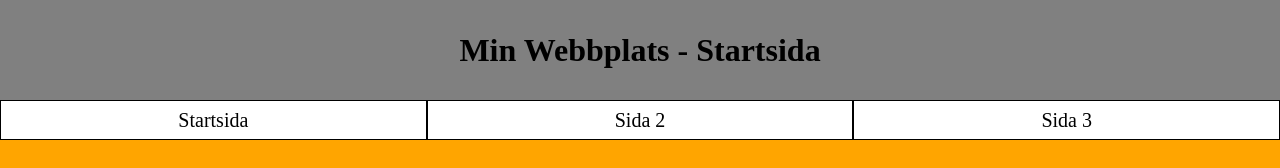
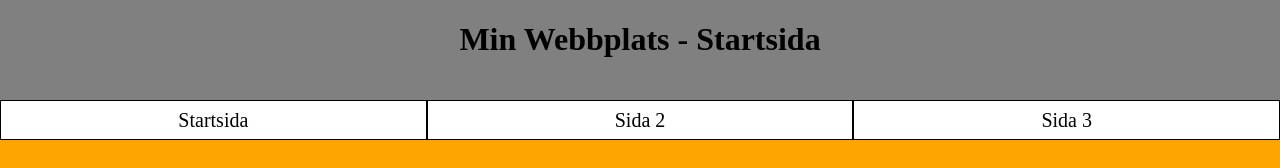
Before and after one commit to jaensson/CSS-grid, a plain HTML site: page index.html in a window 1280 px wide. Shown: the top 168 px of the page. Drawn offline with Linux system fonts and the light colour scheme.

Commit message:
Correcting CSS

```diff
--- a/main.css
+++ b/main.css
@@ -2,16 +2,9 @@
     margin: 0;
     padding: 0;
     height: 100vh;
-    box-sizing: border-box;
 }
 
 /* Common */
-*, *::before, *::after {
-    box-sizing: inherit;
-    margin: 0;
-    padding: 0;
-}
-
 ::-webkit-scrollbar {
     width: 0;
 }
@@ -31,22 +24,22 @@
 header {
     grid-area: header;
     background-color: gray;
-    display: flex;
-    justify-content: center;
-    align-items: center;
+    text-align: center;
 }
 
 nav {
     grid-area: nav;
     display: grid;
     grid-template-columns: 1fr;
-    grid-template-rows: 1fr;;
+    grid-template-rows: 1fr;
 }
 
 ul {
     display: grid;
     grid-template-columns: 1fr;
     list-style-type: none;
+    padding: 0;
+    margin: 0;
 }
 
 li {
@@ -54,7 +47,6 @@
     grid-template-columns: 1fr;
     grid-template-rows: 1fr;
 }
-
 a {
     display: flex;
     justify-content: center;
@@ -166,8 +158,6 @@
 
 
 
-
-/* For desktop */
 @media only screen and (min-width: 768px) {
     /* Index */
     #index .wrapper {
```
